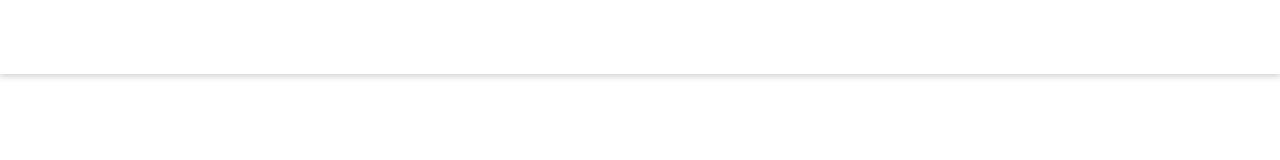
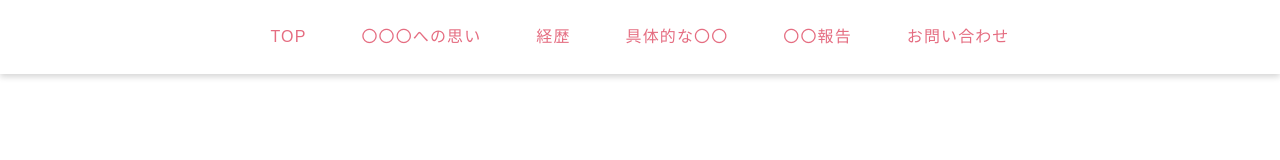
Before and after one commit to watasan1012/samplehtml-hamburger, a website: page index.html in a window 1280 px wide. Drawn offline with nearby package versions, Linux system fonts and the light colour scheme.

Commit message:
headerend

```diff
--- a/assets/css/style.css
+++ b/assets/css/style.css
@@ -79,7 +79,15 @@
 
 .nav-item a {
     color: #fff;
+    white-space: nowrap;
 }
+
+@media screen and (min-width: 768px) {
+    .nav-item a {
+        color: #e56d81;
+    }
+}
+
 
 .burger-btn {
     background-color: #ecb0ba;
```
Also changed, not shown: README.md.
